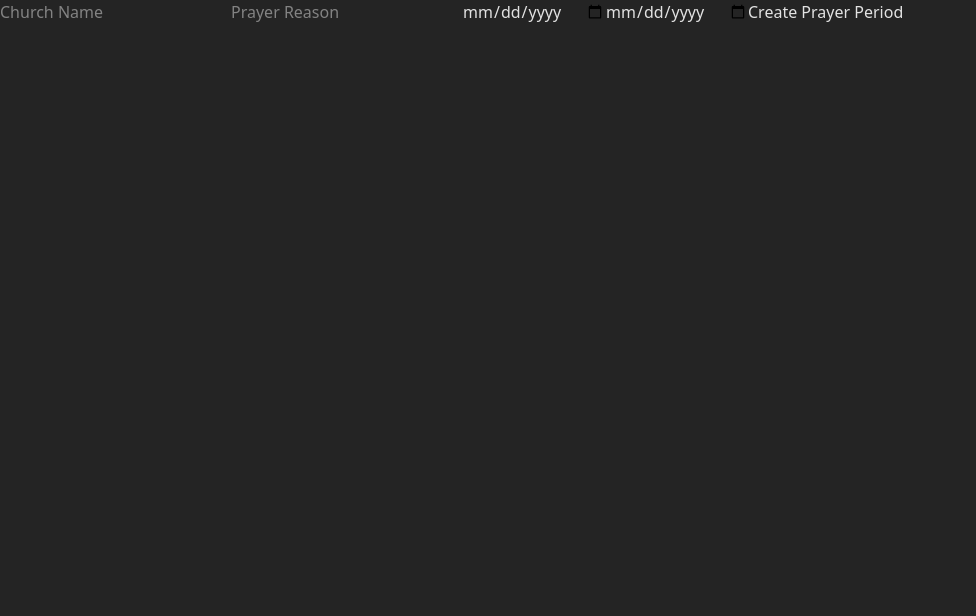
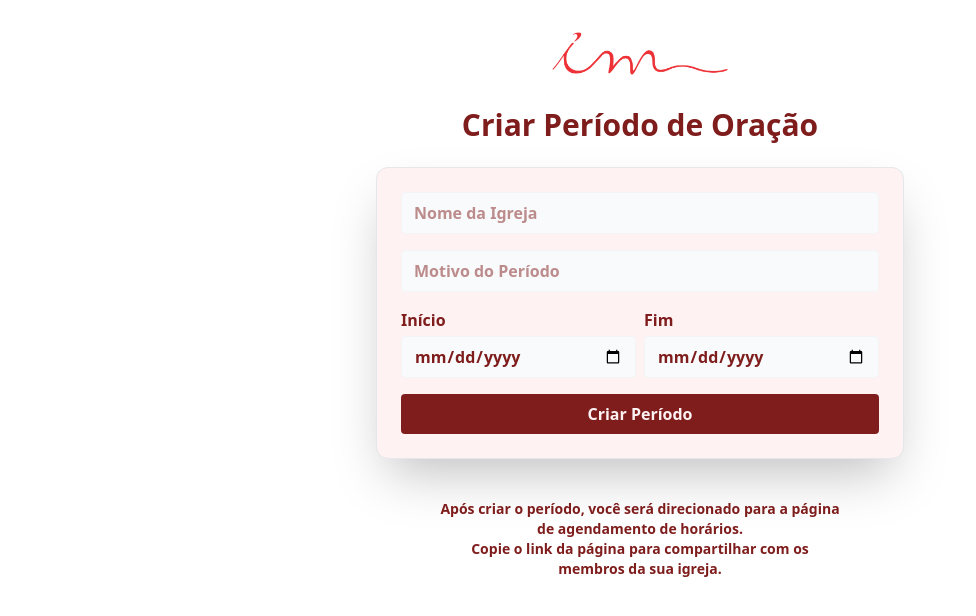
Before and after one commit to DouglasRFLeite/Oracao24h, a React (Vite) app in the folder frontend/oracao24h/: page / in a window 1280 px wide. Shown: the top 616 px of the page, without its empty margins (0-976 px from the left). Built offline with nearby package versions, Linux system fonts and the light colour scheme.

Commit message:
[Frontend] - Adicao de estilo e layout - aparentemente finalizado

```diff
--- a/frontend/oracao24h/src/index.css
+++ b/frontend/oracao24h/src/index.css
@@ -5,9 +5,8 @@
   line-height: 1.5;
   font-weight: 400;
 
-  color-scheme: light dark;
   color: rgba(255, 255, 255, 0.87);
-  background-color: #242424;
+  background-color: rgba(255, 255, 255, 0.87);
 
   font-synthesis: none;
   text-rendering: optimizeLegibility;
--- a/frontend/oracao24h/src/pages/Home.tsx
+++ b/frontend/oracao24h/src/pages/Home.tsx
@@ -10,6 +10,7 @@ export default function Home() {
         endDate: '',
     });
     const [loading, setLoading] = useState(false);
+    const [error, setError] = useState<string | null>(null);
     const navigate = useNavigate();
 
     function handleChange(e: React.ChangeEvent<HTMLInputElement>) {
@@ -19,6 +20,7 @@ export default function Home() {
     async function handleSubmit(e: React.FormEvent) {
         e.preventDefault();
         setLoading(true);
+        setError(null);
         try {
             const data = await createPrayerPeriod({
                 church: form.churchName,
@@ -33,18 +35,83 @@ export default function Home() {
             }
         } catch (error) {
             setLoading(false);
-            // handle error as needed
+            setError('Erro ao criar período. Tente novamente.');
         }
     }
 
-
     return (
-        <form onSubmit={handleSubmit}>
-            <input name="churchName" placeholder="Church Name" value={form.churchName} onChange={handleChange} required />
-            <input name="prayerReason" placeholder="Prayer Reason" value={form.prayerReason} onChange={handleChange} required />
-            <input name="startDate" type="date" value={form.startDate} onChange={handleChange} required />
-            <input name="endDate" type="date" value={form.endDate} onChange={handleChange} required />
-            <button type="submit" disabled={loading}>{loading ? 'Creating...' : 'Create Prayer Period'}</button>
-        </form>
+        <div className="max-w-xl mx-auto p-6">
+            <img src='/logo.png' alt='Logo da Igreja Cristã Maranata' className='w-48 m-auto mb-6' />
+            <h2 className="text-3xl font-bold mb-6 text-center text-[#7f1d1d]">
+                Criar Período de Oração
+            </h2>
+            <form
+                onSubmit={handleSubmit}
+                className="bg-red-50 border border-gray-200 rounded-xl shadow-2xl p-6 flex flex-col gap-4"
+            >
+                <input
+                    name="churchName"
+                    placeholder="Nome da Igreja"
+                    value={form.churchName}
+                    onChange={handleChange}
+                    required
+                    className="px-3 py-2 rounded border text-[#7f1d1d] border-gray-100 bg-gray-50 focus:outline-none focus:ring-2 focus:ring-[#7f1d1d] font-semibold"
+                />
+                <input
+                    name="prayerReason"
+                    placeholder="Motivo do Período"
+                    value={form.prayerReason}
+                    onChange={handleChange}
+                    required
+                    className="px-3 py-2 rounded border text-[#7f1d1d] border-gray-100 bg-gray-50 focus:outline-none focus:ring-2 focus:ring-[#7f1d1d] font-semibold"
+                />
+                <div className="flex gap-2 flex-col sm:flex-row">
+                    <div className="flex-1 flex flex-col min-w-0">
+                        <label className="text-[#7f1d1d] font-bold mb-1" htmlFor="startDate">Início</label>
+                        <input
+                            name="startDate"
+                            id="startDate"
+                            type="date"
+                            value={form.startDate}
+                            onChange={handleChange}
+                            required
+                            className="w-full px-3 py-2 rounded border text-[#7f1d1d] border-gray-100 bg-gray-50 focus:outline-none focus:ring-2 focus:ring-[#7f1d1d] font-semibold min-w-0"
+                        />
+                    </div>
+                    <div className="flex-1 flex flex-col min-w-0">
+                        <label className="text-[#7f1d1d] font-bold mb-1" htmlFor="endDate">Fim</label>
+                        <input
+                            name="endDate"
+                            id="endDate"
+                            type="date"
+                            value={form.endDate}
+                            onChange={handleChange}
+                            required
+                            className="w-full px-3 py-2 rounded border text-[#7f1d1d] border-gray-100 bg-gray-50 focus:outline-none focus:ring-2 focus:ring-[#7f1d1d] font-semibold min-w-0"
+                        />
+                    </div>
+                </div>
+                {error && (
+                    <div className="text-red-700 bg-red-100 border border-red-200 rounded p-2 text-center">
+                        {error}
+                    </div>
+                )}
+                <button
+                    type="submit"
+                    disabled={loading}
+                    className={`w-full px-4 py-2 rounded font-bold transition
+                        ${loading
+                            ? 'bg-gray-300 text-gray-500 cursor-not-allowed'
+                            : 'bg-[#7f1d1d] hover:bg-[#7f1d1d]/80 text-red-50 hover:cursor-pointer'}
+                    `}
+                >
+                    {loading ? 'Criando...' : 'Criar Período'}
+                </button>
+            </form>
+            <div className='mt-10 text-center text-[#7f1d1d] text-sm font-semibold w-100 m-auto'>
+                <p>Após criar o período, você será direcionado para a página de agendamento de horários.</p>
+                <p>Copie o link da página para compartilhar com os membros da sua igreja.</p>
+            </div>
+        </div>
     );
 }
--- a/frontend/oracao24h/src/pages/PrayerPeriod.tsx
+++ b/frontend/oracao24h/src/pages/PrayerPeriod.tsx
@@ -1,6 +1,6 @@
 import { useParams } from 'react-router-dom';
 import { useEffect, useState } from 'react';
-import { fetchPeriod, createPrayerTime } from '../services/oracao24hapi';
+import { fetchPeriod, createPrayerTime, type PeriodWithTime } from '../services/oracao24hapi';
 
 function PrayerSlot({
     start,
@@ -27,28 +27,34 @@ function PrayerSlot({
     };
 
     return (
-        <div style={{ marginBottom: 8 }}>
-            <strong>{start}-{end}</strong>
+        <div className="flex items-center gap-2 p-3 rounded-lg shadow-2xl bg-red-50 border border-gray-200 mb-2">
+            <span className="font-semibold text-[#7f1d1d]  flex-shrink-0">
+                {start} - {end}
+            </span>
             {name ? (
-                <> - <b>{name}</b></>
+                <span className="ml-2 text-red-50 font-bold bg-[#7f1d1d] rounded-xl p-1 px-3 sm:px-5">{name}</span>
             ) : (
-                <>
+                <div className="flex gap-2 items-center flex-1 min-w-0">
                     <input
                         type="text"
                         placeholder="Seu nome"
                         value={inputName}
                         onChange={e => setInputName(e.target.value)}
                         disabled={disabled || loading}
-                        style={{ marginLeft: 8 }}
+                        className="flex-1 min-w-0 px-3 py-1 rounded border text-[#7f1d1d] border-gray-100 bg-gray-50 focus:outline-none focus:ring-2 focus:ring-[#7f1d1d] transition"
                     />
                     <button
                         onClick={handleSchedule}
                         disabled={disabled || loading || !inputName.trim()}
-                        style={{ marginLeft: 4 }}
+                        className={`px-4 py-1 rounded font-semibold transition
+                            ${disabled || loading || !inputName.trim()
+                                ? 'bg-gray-300 text-gray-500 cursor-not-allowed'
+                                : 'bg-[#7f1d1d] hover:bg-[#7f1d1d]/80 text-red-50 hover:cursor-pointer'}
+                        `}
                     >
                         {loading ? 'Agendando...' : 'Agendar'}
                     </button>
-                </>
+                </div>
             )}
         </div>
     );
@@ -79,7 +85,7 @@ function generateTimeSlots() {
 
 export default function PrayerPeriod() {
     const { periodId } = useParams();
-    const [periodWithTimes, setPeriodWithTimes] = useState<any>(null);
+    const [periodWithTimes, setPeriodWithTimes] = useState<PeriodWithTime | null>(null);
     const [blocking, setBlocking] = useState<{ [key: string]: boolean }>({});
     const [loading, setLoading] = useState(true);
 
@@ -88,7 +94,6 @@ export default function PrayerPeriod() {
             setLoading(true);
             fetchPeriod(periodId).then(res => {
                 setPeriodWithTimes(res);
-                // Block already filled slots using only the start time
                 const initialBlocking: { [key: string]: boolean } = {};
                 const timeList = res.times;
                 for (const t of timeList) {
@@ -100,9 +105,8 @@ export default function PrayerPeriod() {
         }
     }, [periodId]);
 
-    // Build a lookup for quick access to names by start time
     const timeNameMap: Record<string, string> = {};
-    const timeList = periodWithTimes?.times || periodWithTimes?.prayerTimeList || [];
+    const timeList = periodWithTimes?.times || [];
     for (const t of timeList) {
         timeNameMap[t.timeString] = t.name;
     }
@@ -110,7 +114,12 @@ export default function PrayerPeriod() {
     const slots = generateTimeSlots();
 
     if (loading) {
-        return <div>Carregando horários...</div>;
+        return (
+            <div className="flex justify-center items-center h-64">
+                <div className="animate-spin rounded-full h-12 w-12 border-b-2 border-[#7f1d1d]"></div>
+                <span className="ml-4 text-lg text-[#7f1d1d]">Carregando horários...</span>
+            </div>
+        );
     }
 
     const handleSchedule = async (time: string, name: string) => {
@@ -118,7 +127,6 @@ export default function PrayerPeriod() {
         setBlocking(b => ({ ...b, [time]: true }));
         try {
             await createPrayerTime({ periodId, time, name });
-            // Update UI immediately
             setPeriodWithTimes((prev: any) => ({
                 ...prev,
                 prayerTimeList: [
@@ -133,8 +141,25 @@ export default function PrayerPeriod() {
     };
 
     return (
-        <div>
-            <h2>Prayer Period: {periodId}</h2>
+        <div className="max-w-2xl mx-auto p-6">
+            <img src='/logo.png' alt='Logo da Igreja Cristã Maranata' className='w-50 m-auto' />
+            <h2 className="text-3xl font-bold mb-6 text-center text-[#7f1d1d]">
+                Período de Oração
+            </h2>
+            <div className="flex-col mb-8 text-center text-[#7f1d1d] text-lg font-bold">
+                <p>Igreja: {periodWithTimes?.period.church}</p>
+                <p>Motivo: {periodWithTimes?.period.reason}</p>
+                <p>
+                    Início: {periodWithTimes?.period.startDate
+                        ? new Date(periodWithTimes.period.startDate).toLocaleDateString('pt-BR')
+                        : ''} - Fim: {periodWithTimes?.period.endDate
+                            ? new Date(periodWithTimes.period.endDate).toLocaleDateString('pt-BR')
+                            : ''}
+                </p>
+                <br />
+                <p>Escolha um horário disponível e agende sua participação!</p>
+            </div>
+            <div className="space-y-2">
                 {slots.map(({ start, end }) => (
                     <PrayerSlot
                         key={start}
@@ -150,5 +175,6 @@ export default function PrayerPeriod() {
                     />
                 ))}
             </div>
+        </div>
     );
 }
```
Also changed, not shown: frontend/oracao24h/public/logo.png (added). Lines whose indentation alone changed are shown as unchanged.
